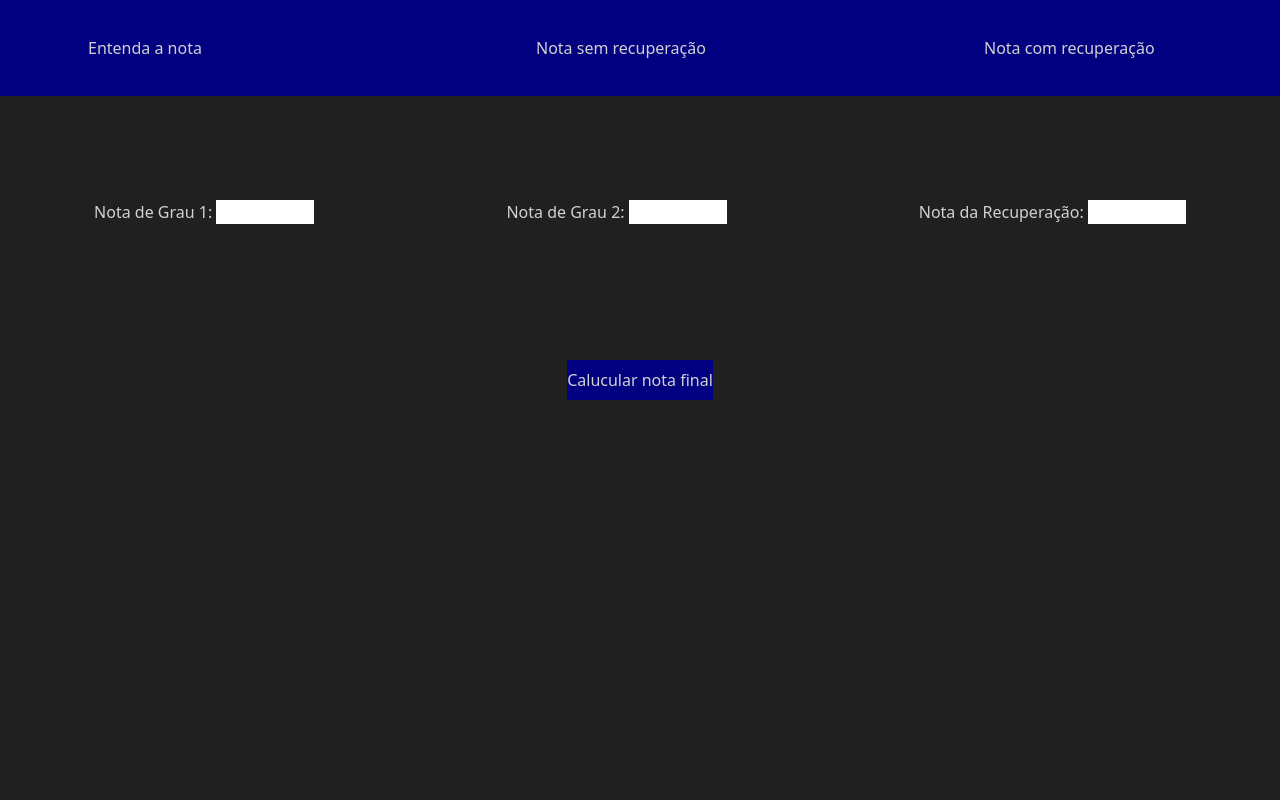
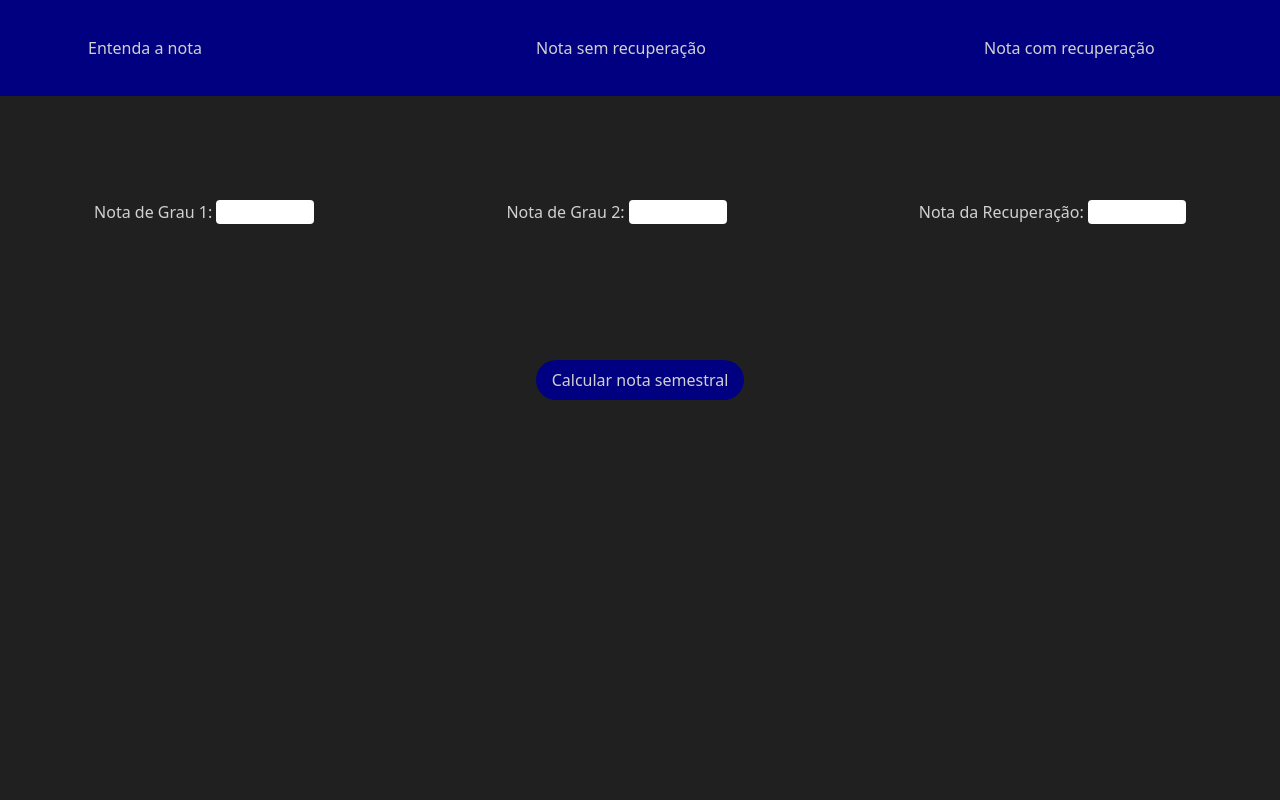
Before and after one commit to VLira96/Notas-Ulbra, a React (Create React App) app: page /nota/comrecuperacao in a window 1280 px wide. Shown: the top 800 px of the page. Built offline with nearby package versions, Linux system fonts and the light colour scheme.

Commit message:
mais uma atualização

```diff
--- /dev/null
+++ b/src/componts/button.tsx
@@ -0,0 +1,9 @@
+import { IBotao } from "../interfaces/IBotao";
+
+const Botao = (props: IBotao) => {
+    return (
+        <button className="bg-secundaria py-2 rounded-8 hover:bg-hover rounded-full p-4" type="submit">{props.text}</button>
+    )
+}
+
+export default Botao;
--- /dev/null
+++ b/src/interfaces/IBotao.tsx
@@ -0,0 +1,3 @@
+export interface IBotao {
+    text: string
+}
--- a/src/pages/calculadoraComRec.tsx
+++ b/src/pages/calculadoraComRec.tsx
@@ -1,5 +1,6 @@
 import { useState } from 'react';
 import calculoComRecuperacao from "../common/calculoComRecuperacao";
+import Botao from '../componts/button';
 
 const CalculadoraComRec = () => {
 
@@ -21,21 +22,21 @@ const CalculadoraComRec = () => {
             <section className='lg:flex lg:gap-48'>
                 <div className="py-10">
                     <label htmlFor="numero">Nota de Grau 1: </label>
-                    <input type="number" onChange={(evento) => setG1(Number(evento.target.value))} id='g1' step={0.1} max={10} min={0} required />
+                    <input className='rounded' type="number" onChange={(evento) => setG1(Number(evento.target.value))} id='g1' step={0.1} max={10} min={0} required />
                 </div>
 
                 <div className="py-10">
                     <label htmlFor="numero">Nota de Grau 2: </label>
-                    <input type="number" onChange={(evento) => setG2(Number(evento.target.value))} id='g2' step={0.1} max={10} min={0} required />
+                    <input className='rounded' type="number" onChange={(evento) => setG2(Number(evento.target.value))} id='g2' step={0.1} max={10} min={0} required />
                 </div>
 
                 <div className="py-10">
                     <label htmlFor="numero">Nota da Recuperação: </label>
-                    <input type="number" onChange={(evento) => setRec(Number(evento.target.value))} id='rec' step={0.1} max={10} min={0} required />
+                    <input className='rounded' type="number" onChange={(evento) => setRec(Number(evento.target.value))} id='rec' step={0.1} max={10} min={0} required />
                 </div>
             </section>
 
-            <button className="bg-secundaria py-2 rounded-8 hover:bg-hover " type="submit">Calucular nota final</button>
+            <Botao text="Calcular nota semestral" />
         </form>
 
     )
--- a/src/pages/calculadoraSemRec.tsx
+++ b/src/pages/calculadoraSemRec.tsx
@@ -1,5 +1,6 @@
 import { useState } from "react";
 import calculoSemRecuperacao from "../common/calculoSemRecuperacao";
+import Botao from "../componts/button";
 
 const CalculadoraSemRec = () => {
 
@@ -20,16 +21,16 @@ const CalculadoraSemRec = () => {
             <section className="lg:flex lg:gap-48">
                 <div className="py-10">
                     <label htmlFor="numero">Nota de Grau 1: </label>
-                    <input type="number" onChange={(evento) => setG1(Number(evento.target.value))} id='g1' step={0.1} max={10} min={0} required />
+                    <input className='rounded' type="number" onChange={(evento) => setG1(Number(evento.target.value))} id='g1' step={0.1} max={10} min={0} required />
                 </div>
 
                 <div className="py-10">
                     <label htmlFor="numero">Nota de Grau 2: </label>
-                    <input type="number" onChange={(evento) => setG2(Number(evento.target.value))} id='g2' step={0.1} max={10} min={0} required />
+                    <input className='rounded' type="number" onChange={(evento) => setG2(Number(evento.target.value))} id='g2' step={0.1} max={10} min={0} required />
                 </div>
             </section>
 
-            <button className="bg-secundaria py-2 rounded-8 hover:bg-hover" type="submit">Calucular nota semestral</button>
+            <Botao text="Calcular nota final" />
         </form>
     )
 }
```
